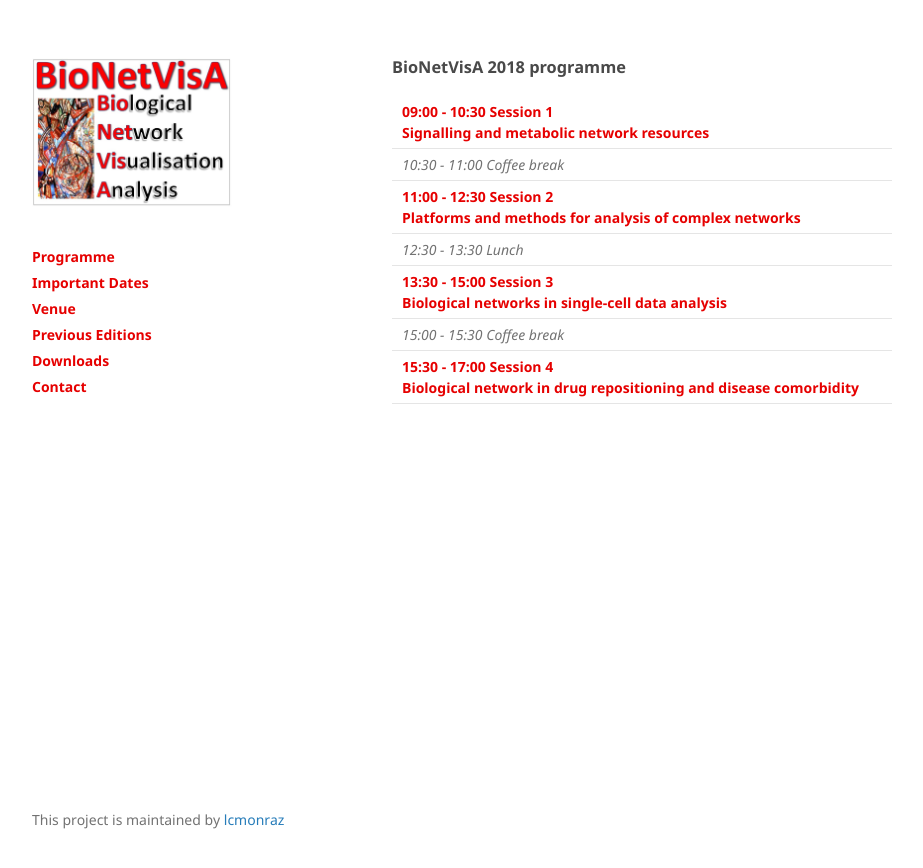
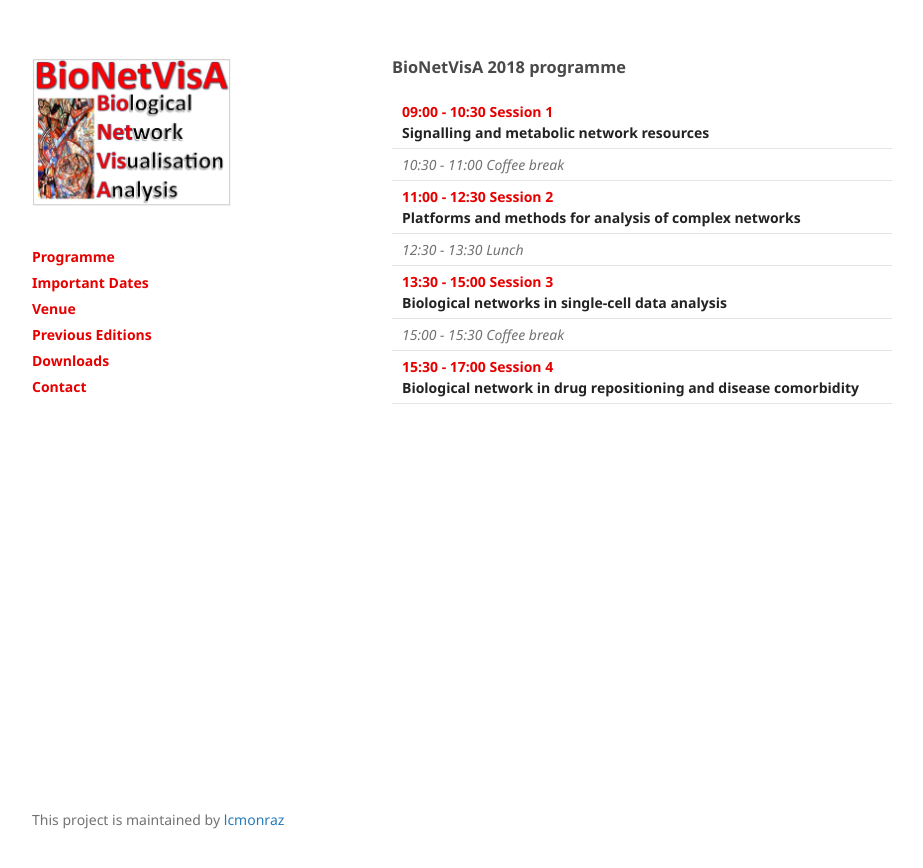
Before and after one commit to lcmonraz/Bionetvisa.github.io, a Jekyll site: the page built from pages/programme.md, in a window 1280 px wide. Shown: the top 868 px of the page, without its empty margins (178-1101 px from the left). Built offline with Jekyll 4.4.1, drawn with Linux system fonts in a browser that asks for light colours.

Commit message:
Update programme.md

```diff
--- a/pages/programme.md
+++ b/pages/programme.md
@@ -10,11 +10,11 @@ permalink: /programme
 ### BioNetVisA 2018 programme
 
 <table>
-<tr><td><strong><font color="#e60000">09:00 - 10:30 Session 1<br />Signalling and metabolic network resources</font></strong></td></tr>
+  <tr><td><strong><font color="#e60000">09:00 - 10:30 Session 1</font><br />Signalling and metabolic network resources</strong></td></tr>
 <tr><td><i>10:30 - 11:00 Coffee break</i></td></tr>
-<tr><td><strong><font color="#e60000">11:00 - 12:30 Session 2<br />Platforms and methods for analysis of complex networks</font></strong></td></tr>
+  <tr><td><strong><font color="#e60000">11:00 - 12:30 Session 2</font><br />Platforms and methods for analysis of complex networks</strong></td></tr>
 <tr><td><i>12:30 - 13:30 Lunch</i></td></tr>
-<tr><td><strong><font color="#e60000">13:30 - 15:00 Session 3<br />Biological networks in single-cell data analysis</font></strong></td></tr>
+  <tr><td><strong><font color="#e60000">13:30 - 15:00 Session 3</font><br />Biological networks in single-cell data analysis</strong></td></tr>
 <tr><td><i>15:00 - 15:30 Coffee break</i></td></tr>
-<tr><td><strong><font color="#e60000">15:30 - 17:00 Session 4<br />Biological network in drug repositioning and disease comorbidity</font></strong></td></tr>
+  <tr><td><strong><font color="#e60000">15:30 - 17:00 Session 4</font><br />Biological network in drug repositioning and disease comorbidity</strong></td></tr>
 </table>
```
